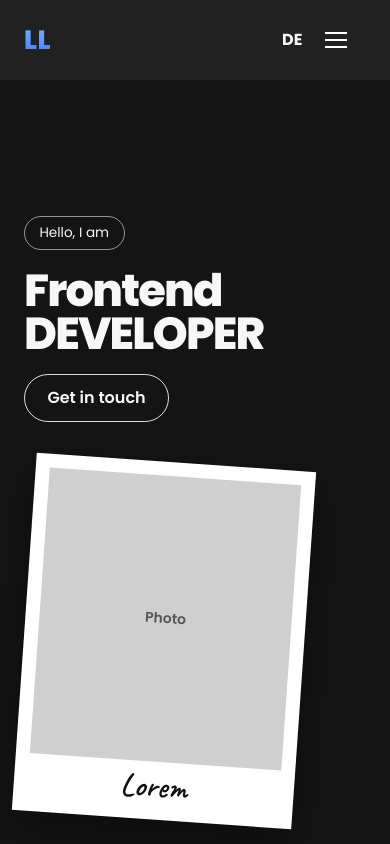
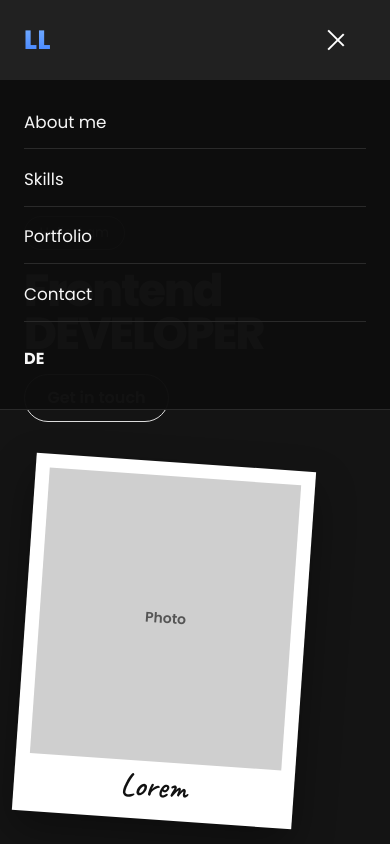
Before and after one commit to lohmibln/Portfolio, an Angular app: page / in a window 390 px wide. Both pictures are taken after a click on the button "Open menu". Shown: the top 844 px of the page. Built offline with nearby package versions, Linux system fonts and the light colour scheme.

Commit message:
Add working mobile hamburger menu with language toggle.

```diff
--- a/src/app/shared/header/header.component.html
+++ b/src/app/shared/header/header.component.html
@@ -1,19 +1,28 @@
-<header class="header">
+<header class="header" [class.header--open]="isMenuOpen()">
   <div class="container header__inner">
-    <a class="header__logo" routerLink="/" aria-label="Home">LL</a>
+    <a class="header__logo" routerLink="/" aria-label="Home" (click)="closeMenu()">LL</a>
 
     <nav class="header__nav" aria-label="Primary">
-      <a routerLink="/" fragment="about">{{ 'nav.about' | translate }}</a>
-      <a routerLink="/" fragment="skills">{{ 'nav.skills' | translate }}</a>
-      <a routerLink="/" fragment="projects">{{ 'nav.portfolio' | translate }}</a>
-      <a routerLink="/" fragment="contact">{{ 'nav.contact' | translate }}</a>
+      <a routerLink="/" fragment="about" (click)="closeMenu()">{{ 'nav.about' | translate }}</a>
+      <a routerLink="/" fragment="skills" (click)="closeMenu()">{{ 'nav.skills' | translate }}</a>
+      <a routerLink="/" fragment="projects" (click)="closeMenu()">{{ 'nav.portfolio' | translate }}</a>
+      <a routerLink="/" fragment="contact" (click)="closeMenu()">{{ 'nav.contact' | translate }}</a>
+      <button type="button" class="header__lang header__lang--mobile" (click)="toggleLanguage()">
+        {{ 'nav.lang' | translate }}
+      </button>
     </nav>
 
     <div class="header__right">
-      <button type="button" class="header__lang" (click)="toggleLanguage()">
+      <button type="button" class="header__lang header__lang--desktop" (click)="toggleLanguage()">
         {{ 'nav.lang' | translate }}
       </button>
-      <button type="button" class="header__menu" aria-label="Open menu">
+      <button
+        type="button"
+        class="header__menu"
+        [attr.aria-expanded]="isMenuOpen()"
+        aria-label="Open menu"
+        (click)="toggleMenu()"
+      >
         <span></span>
         <span></span>
         <span></span>
--- a/src/app/shared/header/header.component.scss
+++ b/src/app/shared/header/header.component.scss
@@ -24,14 +24,44 @@
   -webkit-background-clip: text;
   background-clip: text;
   color: transparent;
+  transition: opacity var(--transition-fast);
+}
+
+.header__logo:hover {
+  opacity: 0.8;
 }
 
 .header__nav {
-  display: none;
-  justify-content: center;
-  gap: 1.75rem;
-  font-size: 0.95rem;
+  position: fixed;
+  inset: var(--header-height) 0 auto 0;
+  display: grid;
+  gap: 0.25rem;
+  padding: 1rem 1.5rem 1.5rem;
+  background: rgba(14, 14, 14, 0.98);
+  border-bottom: 1px solid #2a2a2a;
+  transform: translateY(-120%);
+  opacity: 0;
+  pointer-events: none;
+  transition: transform var(--transition-fast), opacity var(--transition-fast);
+}
+
+.header--open .header__nav {
+  transform: translateY(0);
+  opacity: 1;
+  pointer-events: auto;
+}
+
+.header__nav a,
+.header__lang {
+  color: inherit;
   font-weight: 500;
+  transition: color var(--transition-fast);
+}
+
+.header__nav a {
+  padding: 0.85rem 0;
+  font-size: 1.05rem;
+  border-bottom: 1px solid #2a2a2a;
 }
 
 .header__nav a:hover,
@@ -47,8 +77,17 @@
 }
 
 .header__lang {
-  color: inherit;
   font-weight: 700;
+}
+
+.header__lang--mobile {
+  justify-self: start;
+  margin-top: 0.5rem;
+  padding: 0.85rem 0;
+}
+
+.header__lang--desktop {
+  display: none;
 }
 
 .header__menu {
@@ -62,14 +101,47 @@
   display: block;
   height: 2px;
   background: #fff;
+  transition: transform var(--transition-fast), opacity var(--transition-fast);
+}
+
+.header--open .header__menu span:nth-child(1) {
+  transform: translateY(5px) rotate(45deg);
+}
+
+.header--open .header__menu span:nth-child(2) {
+  opacity: 0;
+}
+
+.header--open .header__menu span:nth-child(3) {
+  transform: translateY(-5px) rotate(-45deg);
 }
 
 @media (min-width: 900px) {
   .header__nav {
+    position: static;
     display: flex;
+    justify-content: center;
+    gap: 1.75rem;
+    padding: 0;
+    background: transparent;
+    border: none;
+    transform: none;
+    opacity: 1;
+    pointer-events: auto;
   }
 
+  .header__nav a {
+    padding: 0;
+    font-size: 0.95rem;
+    border-bottom: none;
+  }
+
+  .header__lang--mobile,
   .header__menu {
     display: none;
   }
+
+  .header__lang--desktop {
+    display: inline-flex;
+  }
 }
--- a/src/app/shared/header/header.component.ts
+++ b/src/app/shared/header/header.component.ts
@@ -1,4 +1,4 @@
-import { Component, inject } from '@angular/core';
+import { Component, inject, signal } from '@angular/core';
 import { RouterLink } from '@angular/router';
 import { TranslatePipe } from '../../core/translation/translate.pipe';
 import { TranslationService } from '../../core/translation/translation.service';
@@ -12,7 +12,17 @@ import { TranslationService } from '../../core/translation/translation.service';
 export class HeaderComponent {
   private readonly translationService = inject(TranslationService);
 
+  readonly isMenuOpen = signal(false);
+
   toggleLanguage(): void {
     this.translationService.toggleLanguage();
   }
+
+  toggleMenu(): void {
+    this.isMenuOpen.update((open) => !open);
+  }
+
+  closeMenu(): void {
+    this.isMenuOpen.set(false);
+  }
 }
```
